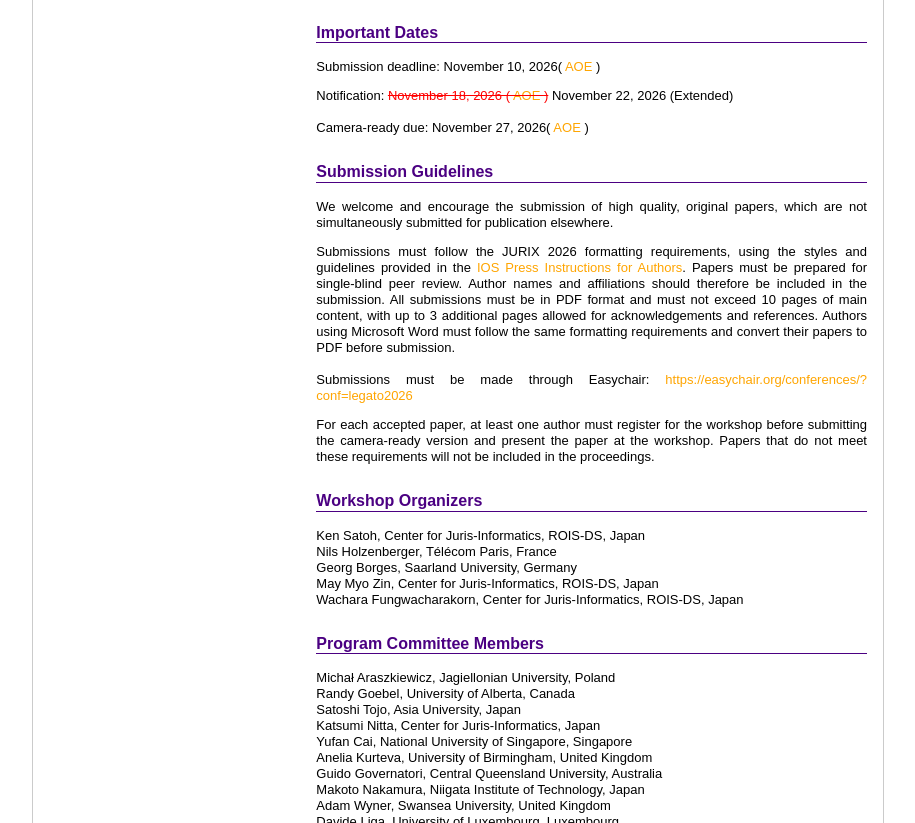
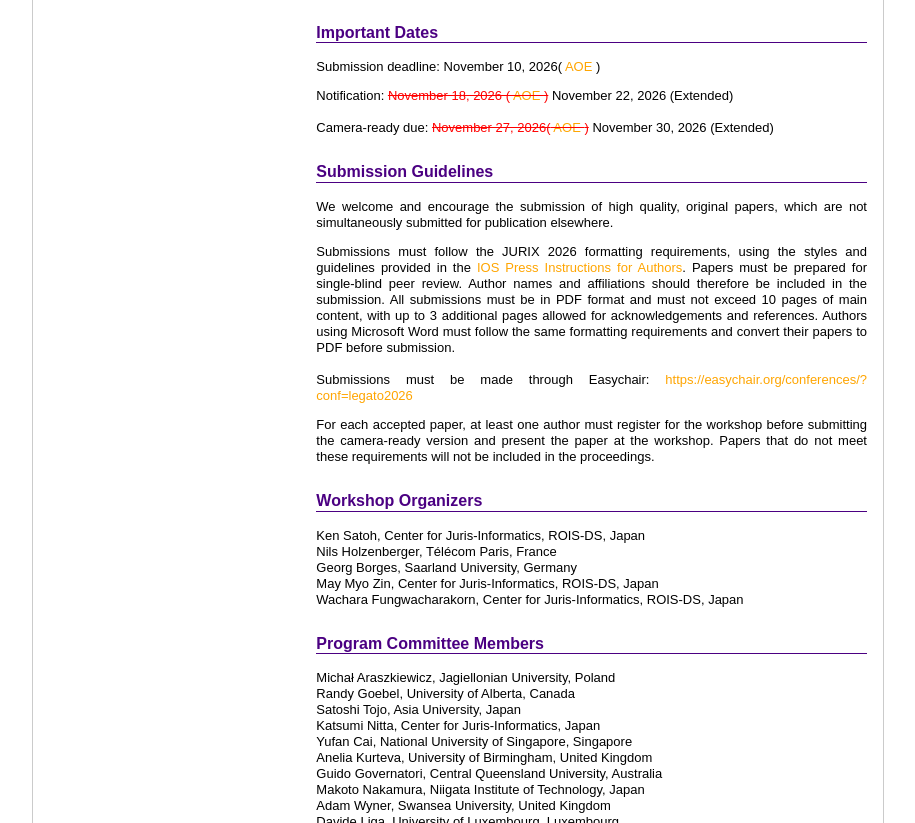
Before and after one commit to JurisInformaticsCenter/LEGATO2026, a plain HTML site: page index.html in a window 1280 px wide. Shown: the part 1097-1920 px from the top of the page, without its empty margins (182-1097 px from the left). Drawn offline with Linux system fonts and the light colour scheme.

Commit message:
Update index.html

```diff
--- a/index.html
+++ b/index.html
@@ -73,7 +73,7 @@ Submission deadline: November 10, 2026(<a href="http://www.worldtimeserver.com/t
 </a></font></p>
 Notification: <font color="red"><del>November 18, 2026 (<a href="http://www.worldtimeserver.com/time-zones/aoe/" target="_blank"> AOE </a>)</del></font> November 22, 2026 (Extended)<br>
 <br>
-Camera-ready due: November 27, 2026(<a href="http://www.worldtimeserver.com/time-zones/aoe/" target="_blank"> AOE </a>) <br></div>
+Camera-ready due: <font color="red"><del>November 27, 2026(<a href="http://www.worldtimeserver.com/time-zones/aoe/" target="_blank"> AOE </a>)</del></font> November 30, 2026 (Extended)<br></div>
 
 <div class="block" id="Submissions">
     <h2>Submission Guidelines</h2>
```
